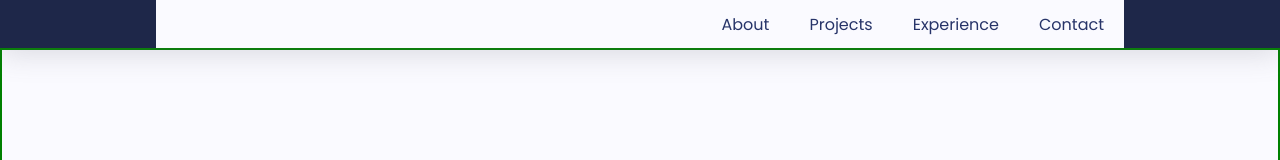
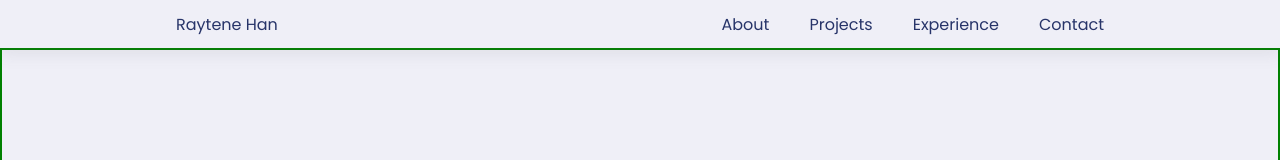
Before and after one commit to raytene-han/portfolio-v2, a React (Create React App) app: page / in a window 1280 px wide. Shown: the top 160 px of the page. Built offline with nearby package versions, Linux system fonts and the light colour scheme.

Commit message:
updated colors

```diff
--- a/src/App.css
+++ b/src/App.css
@@ -34,7 +34,7 @@
 
 body {
   --accent: #e4d9ff;
-  --lightest: #fafaff;
+  --lightest: #efeff7;
   --darkest: #1e2749;
   --dark: #273469;
   width: 100vw;
@@ -47,11 +47,11 @@ body {
 }
 
 .navbar {
-  background: var(--darkest);
+  background: var(--lightest);
   position: sticky;
   position: -webkit-sticky; /* Safari */
   top: 0;
-  box-shadow: rgba(100, 100, 111, 0.2) 0px 7px 29px 0px;
+  box-shadow: rgba(100, 100, 111, 0.1) 0px 7px 15px 0px;
   z-index: 1;
 }
 
--- a/src/components/Homepage.js
+++ b/src/components/Homepage.js
@@ -3,7 +3,7 @@ import { useInView } from "framer-motion";
 
 import { Title, Subtitle, Footer } from "../styledComponents/textComponents";
 import About from "./About";
-import Experience from "./Experience";
+import Experience from "./Timeline";
 import TabCard from "./TabCard";
 import Contact from "./Contact";
 import { Container, StyledSectionLeft } from "../styledComponents/cardComponents";
--- a/src/components/Navigation.js
+++ b/src/components/Navigation.js
@@ -20,15 +20,12 @@ const navItemVariants = {
   hidden: {
     opacity: 0,
     y: "-2vw",
-    transition: {
-      y: { type: "spring", stiffness: 100 }
-    }
   },
   visible: {
     opacity: 1,
     y: 0,
     transition: {
-      y: { type: "spring", stiffness: 100 }
+      y: { type: "spring", stiffness: 80 }
     }
   }
 };
@@ -38,7 +35,15 @@ function Navigation() {
   return (
     <div className="navbar">
       <Navbar>
-        <Logo></Logo>
+        <Logo>
+          <StyledHashLink
+            to=""
+            smooth={true}
+            spy={true}
+          >
+            Raytene Han
+          </StyledHashLink>
+        </Logo>
         <motion.ul
           className="menu"
           variants={navVariants}
--- a/src/styledComponents/cardComponents.js
+++ b/src/styledComponents/cardComponents.js
@@ -1,14 +1,12 @@
 import styled from "styled-components";
 
 const Container = styled.div`
-  padding-top: 32em;
-  padding-bottom: 48em;
+  padding-top: 25vh;
+  padding-bottom: 25vh;
   border: 2px solid green;
 `
 
 const StyledSectionLeft = styled.div`
-  // margin-top: 24em;
-  // margin-bottom: 48em;
   display: flex;
   justify-content: left;
   align-items: center;
@@ -20,8 +18,6 @@ const StyledSectionLeft = styled.div`
 `;
 
 const StyledSectionRight = styled.div`
-  // margin-top: 24em;
-  // margin-bottom: 48em;
   display: flex;
   justify-content: right;
   align-items: center;
```
